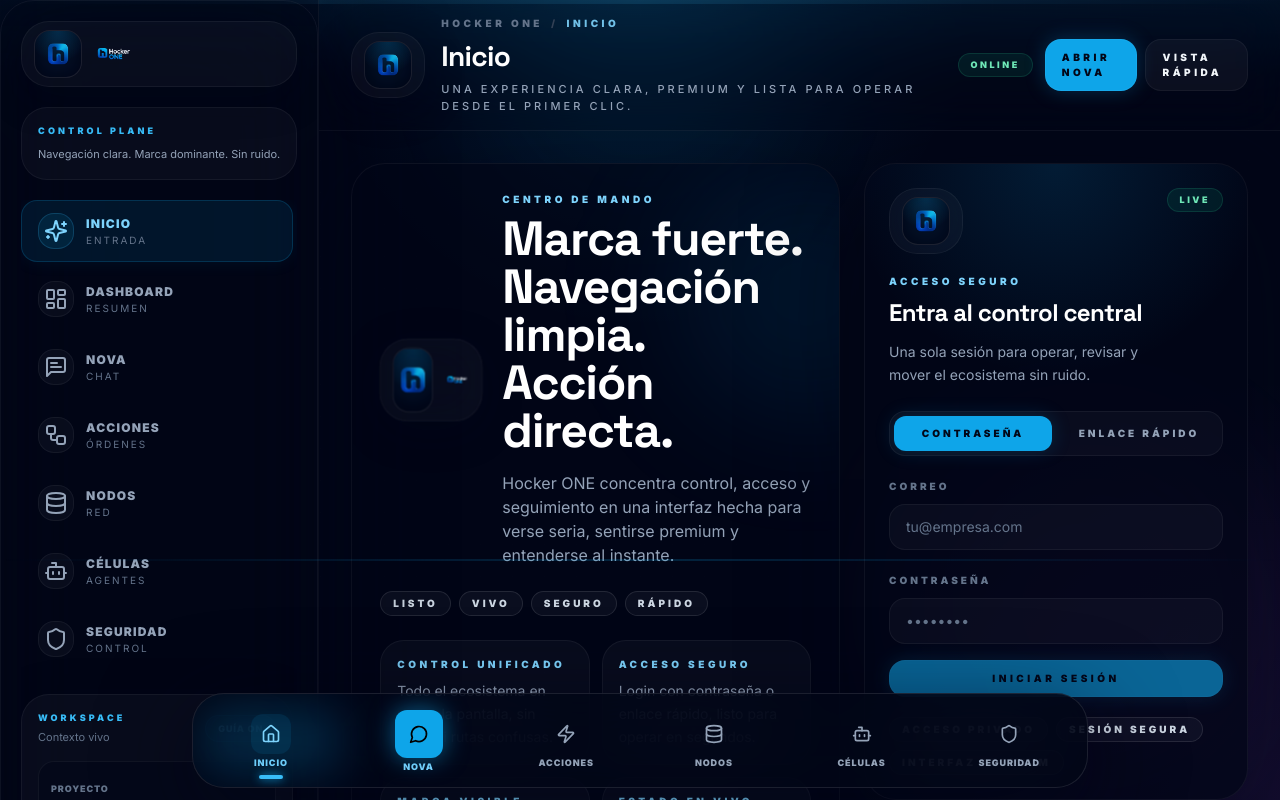
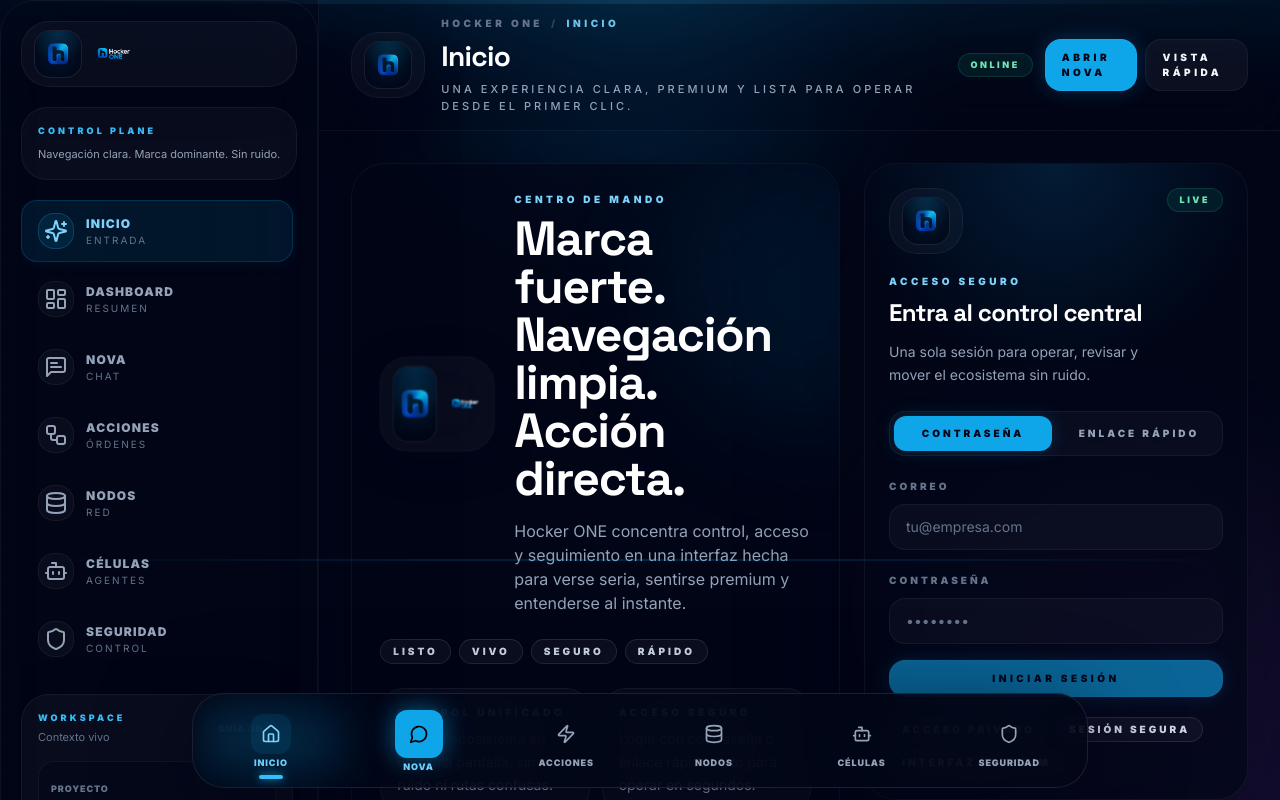
Before and after one commit to HockerAGI/hocker.one, a Next.js app: page / in a window 1280 px wide. Shown: the top 800 px of the page. Built offline with nearby package versions, Linux system fonts and the light colour scheme; no server answers; the database is empty.

Commit message:
Actualizar BrandMark.tsx

```diff
--- a/src/components/BrandMark.tsx
+++ b/src/components/BrandMark.tsx
@@ -16,27 +16,35 @@ export default function BrandMark({
   hero = false,
   className = "",
 }: BrandMarkProps) {
-  const shellSize = hero ? "h-16 w-16 sm:h-18 sm:w-18" : "h-12 w-12";
-  const isotypeSize = hero ? 48 : 32;
-  const logoWidth = hero ? 290 : 210;
-  const logoHeight = hero ? 62 : 44;
+  const shellSize = hero ? "h-16 w-16 sm:h-[4.75rem] sm:w-[4.75rem]" : "h-12 w-12";
+  const iconSize = hero ? 48 : 32;
+  const wordmarkWidth = hero ? 300 : 220;
+  const wordmarkHeight = hero ? 64 : 46;
 
   return (
     <Link
       href={href}
       aria-label="Ir al inicio de Hocker ONE"
-      className={`group inline-flex items-center gap-3 rounded-[28px] border border-white/5 bg-white/[0.03] px-3 py-2 shadow-[0_10px_40px_rgba(2,6,23,0.25)] backdrop-blur-xl transition-all duration-300 hover:border-sky-500/20 hover:bg-white/[0.06] active:scale-95 ${className}`}
+      className={[
+        "group inline-flex items-center gap-3 rounded-[28px] border border-white/5",
+        "bg-white/[0.03] px-3 py-2 shadow-[0_10px_40px_rgba(2,6,23,0.25)] backdrop-blur-xl",
+        "transition-all duration-300 hover:border-sky-500/20 hover:bg-white/[0.06] active:scale-95",
+        className,
+      ].join(" ")}
     >
       <span
-        className={`relative flex ${shellSize} items-center justify-center overflow-hidden rounded-2xl border border-white/10 bg-slate-950/80 transition-transform duration-300 group-hover:scale-105`}
+        className={[
+          "relative flex items-center justify-center overflow-hidden rounded-2xl border border-white/10 bg-slate-950/85",
+          "transition-transform duration-300 group-hover:scale-105",
+          shellSize,
+        ].join(" ")}
       >
         <span className="absolute inset-0 bg-[radial-gradient(circle_at_top,rgba(14,165,233,0.28),transparent_60%)] opacity-80 transition-opacity group-hover:opacity-100" />
-
         <Image
           src="/brand/hocker-one-isotype.png"
-          alt="Hocker One"
-          width={isotypeSize}
-          height={isotypeSize}
+          alt="Hocker ONE"
+          width={iconSize}
+          height={iconSize}
           priority
           className="relative object-contain drop-shadow-[0_0_14px_rgba(14,165,233,0.35)]"
         />
@@ -46,11 +54,14 @@ export default function BrandMark({
         <span className="hidden min-w-0 sm:block">
           <Image
             src="/brand/hocker-one-logo.png"
-            alt="Hocker One"
-            width={logoWidth}
-            height={logoHeight}
+            alt="Hocker ONE"
+            width={wordmarkWidth}
+            height={wordmarkHeight}
             priority
-            className="h-10 w-auto object-contain transition-transform duration-300 group-hover:scale-[1.02]"
+            className={[
+              "w-auto object-contain transition-transform duration-300 group-hover:scale-[1.02]",
+              hero ? "h-12 sm:h-14" : "h-10",
+            ].join(" ")}
           />
         </span>
       ) : null}
```
